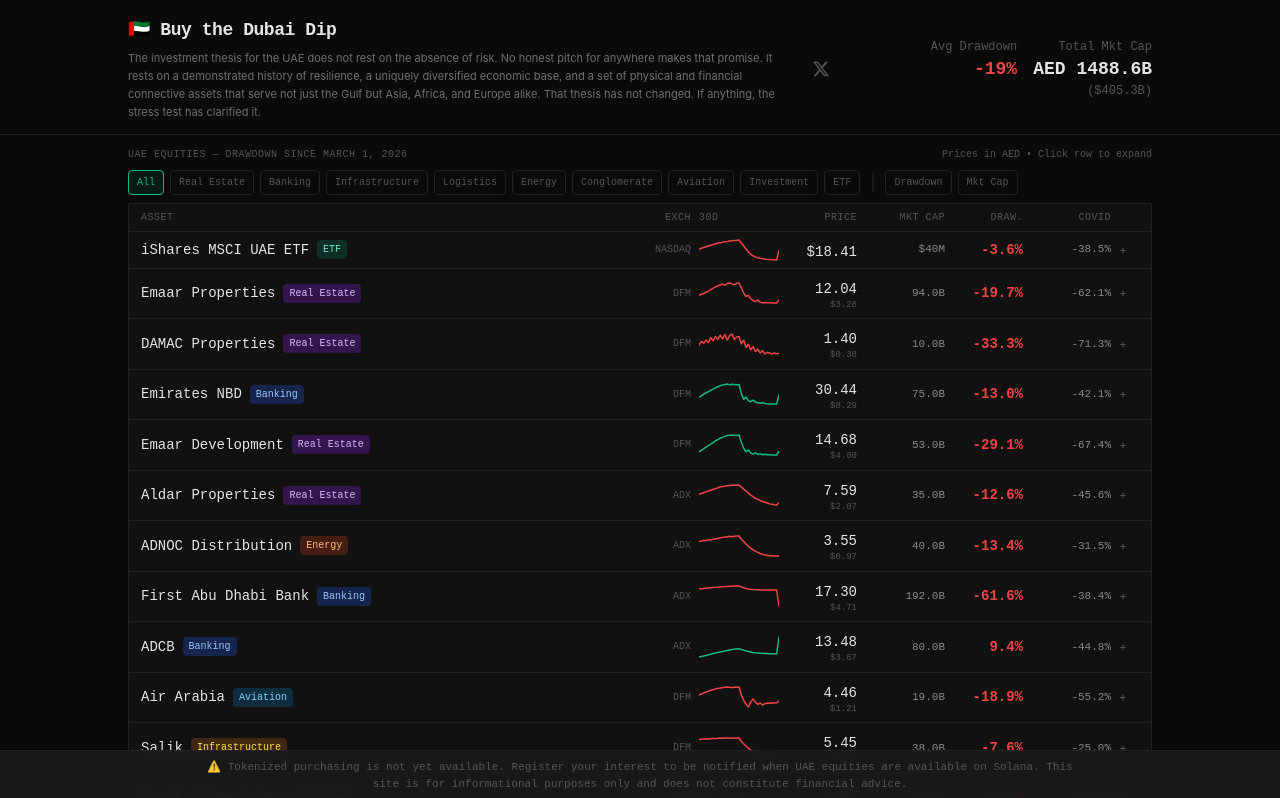
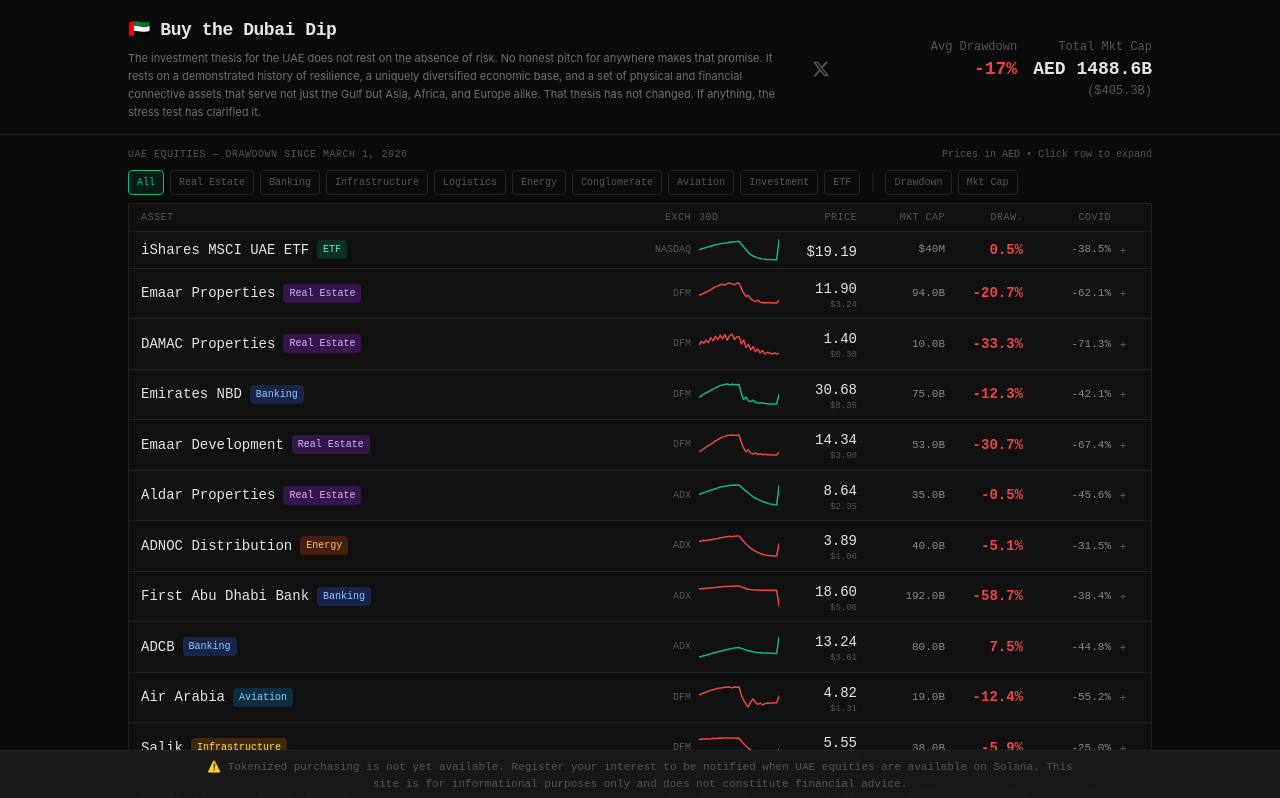
Before and after one commit to riverventures/buy-the-dubai-dip, a Next.js app: page / in a window 1280 px wide. Shown: the top 798 px of the page. Built offline with nearby package versions, Linux system fonts and the light colour scheme.

Commit message:
chore: daily price update 2026-04-12

```diff
--- a/src/data/assets.ts
+++ b/src/data/assets.ts
@@ -62,15 +62,15 @@
     exchange: 'NASDAQ',
     currency: 'USD',
     fiatUrl: 'https://www.ishares.com/us/products/264275/ishares-msci-uae-capped-etf',
-    currentPrice: 18.41,
+    currentPrice: 19.19,
     preMarch1Price: 19.10,
-    drawdownPct: -3.6,
+    drawdownPct: 0.5,
     covidDrawdownPct: -38.5,
     sparklineData: [
       18.50, 18.55, 18.60, 18.65, 18.70, 18.75, 18.80, 18.85, 18.88, 18.92,
       18.95, 18.98, 19.00, 19.03, 19.05, 19.07, 19.08, 19.10,
       18.90, 18.70, 18.50, 18.30, 18.15, 18.05, 17.98, 17.92, 17.88,
-      17.85, 17.83, 17.81, 17.80, 17.79, 17.78, 17.77, 18.41
+      17.85, 17.83, 17.81, 17.80, 17.79, 17.78, 17.77, 19.19
     ],
     pe: 8.2,
     marketCapB: 0.04,
@@ -89,15 +89,15 @@
     exchange: 'DFM',
     currency: 'AED',
     fiatUrl: 'https://www.dfm.ae/the-exchange/market-information/company/EMAAR/trading/trading-summary',
-    currentPrice: 12.04,
+    currentPrice: 11.9,
     preMarch1Price: 15.00,
-    drawdownPct: -19.7,
+    drawdownPct: -20.7,
     covidDrawdownPct: -62.1,
     sparklineData: [
       12.80, 13.00, 13.15, 13.40, 13.55, 13.80, 14.10, 14.30, 14.50, 14.65,
       14.80, 14.60, 14.90, 15.00, 14.85, 14.70, 14.95, 15.00,
       14.10, 13.20, 12.60, 12.80, 12.20, 11.90, 11.70, 11.95, 11.60,
-      11.50, 11.55, 11.48, 11.52, 11.47, 11.46, 11.45, 12.04
+      11.50, 11.55, 11.48, 11.52, 11.47, 11.46, 11.45, 11.9
     ],
     pe: 5.8,
     marketCapB: 94.0,
@@ -143,15 +143,15 @@
     exchange: 'DFM',
     currency: 'AED',
     fiatUrl: 'https://www.dfm.ae/the-exchange/market-information/company/EMIRATESNBD/trading/trading-summary',
-    currentPrice: 30.44,
+    currentPrice: 30.68,
     preMarch1Price: 35.00,
-    drawdownPct: -13.0,
+    drawdownPct: -12.3,
     covidDrawdownPct: -42.1,
     sparklineData: [
       29.50, 30.00, 30.80, 31.40, 31.80, 32.50, 33.00, 33.50, 34.00, 34.50,
       34.80, 35.00, 35.20, 34.80, 35.10, 35.00, 34.90, 35.00,
       31.00, 28.50, 29.50, 28.00, 27.50, 28.20, 27.30, 27.00, 26.80,
-      27.10, 26.70, 26.60, 26.55, 26.52, 26.50, 26.50, 30.44
+      27.10, 26.70, 26.60, 26.55, 26.52, 26.50, 26.50, 30.68
     ],
     pe: 6.2,
     marketCapB: 75.0,
@@ -170,15 +170,15 @@
     exchange: 'DFM',
     currency: 'AED',
     fiatUrl: 'https://www.dfm.ae/the-exchange/market-information/company/EMAARDEV/trading/trading-summary',
-    currentPrice: 14.68,
+    currentPrice: 14.34,
     preMarch1Price: 20.70,
-    drawdownPct: -29.1,
+    drawdownPct: -30.7,
     covidDrawdownPct: -67.4,
     sparklineData: [
       14.50, 15.00, 15.60, 16.20, 16.80, 17.30, 17.90, 18.50, 19.00, 19.50,
       19.90, 20.20, 20.50, 20.65, 20.70, 20.60, 20.50, 20.70,
       18.00, 15.80, 14.50, 15.20, 14.00, 13.60, 14.10, 13.50, 13.80,
-      13.40, 13.55, 13.35, 13.40, 13.32, 13.30, 13.30, 14.68
+      13.40, 13.55, 13.35, 13.40, 13.32, 13.30, 13.30, 14.34
     ],
     pe: 4.5,
     marketCapB: 53.0,
@@ -197,15 +197,15 @@
     exchange: 'ADX',
     currency: 'AED',
     fiatUrl: 'https://www.adx.ae/main-market/company-profile/overview?symbols=ALDAR',
-    currentPrice: 7.59,
+    currentPrice: 8.64,
     preMarch1Price: 8.68,
-    drawdownPct: -12.6,
+    drawdownPct: -0.5,
     covidDrawdownPct: -45.6,
     sparklineData: [
       8.10, 8.15, 8.20, 8.25, 8.30, 8.35, 8.40, 8.45, 8.50, 8.55,
       8.58, 8.60, 8.63, 8.65, 8.67, 8.68, 8.66, 8.68,
       8.55, 8.42, 8.30, 8.18, 8.05, 7.95, 7.85, 7.78, 7.72,
-      7.65, 7.60, 7.55, 7.50, 7.48, 7.45, 7.43, 7.59
+      7.65, 7.60, 7.55, 7.50, 7.48, 7.45, 7.43, 8.64
     ],
     pe: 9.1,
     marketCapB: 35.0,
@@ -224,15 +224,15 @@
     exchange: 'ADX',
     currency: 'AED',
     fiatUrl: 'https://www.adx.ae/main-market/company-profile/overview?symbols=ADNOCDIST',
-    currentPrice: 3.55,
+    currentPrice: 3.89,
     preMarch1Price: 4.10,
-    drawdownPct: -13.4,
+    drawdownPct: -5.1,
     covidDrawdownPct: -31.5,
     sparklineData: [
       3.95, 3.96, 3.98, 3.97, 4.00, 3.99, 4.01, 4.02, 4.03, 4.05,
       4.06, 4.07, 4.08, 4.09, 4.08, 4.09, 4.10, 4.10,
       4.02, 3.95, 3.88, 3.82, 3.76, 3.72, 3.68, 3.65, 3.62,
-      3.60, 3.58, 3.57, 3.56, 3.56, 3.55, 3.55, 3.55
+      3.60, 3.58, 3.57, 3.56, 3.56, 3.55, 3.55, 3.89
     ],
     pe: 15.2,
     marketCapB: 40.0,
@@ -251,15 +251,15 @@
     exchange: 'ADX',
     currency: 'AED',
     fiatUrl: 'https://www.adx.ae/main-market/company-profile/overview?symbols=FAB',
-    currentPrice: 17.3,
+    currentPrice: 18.6,
     preMarch1Price: 45.00,
-    drawdownPct: -61.6,
+    drawdownPct: -58.7,
     covidDrawdownPct: -38.4,
     sparklineData: [
       41.00, 41.30, 41.60, 41.90, 42.20, 42.50, 42.80, 43.10, 43.40, 43.70,
       44.00, 44.20, 44.40, 44.60, 44.75, 44.85, 44.95, 45.00,
       43.80, 42.60, 41.50, 40.80, 40.30, 40.00, 39.80, 39.65, 39.55,
-      39.50, 39.45, 39.42, 39.38, 39.35, 39.32, 39.30, 17.3
+      39.50, 39.45, 39.42, 39.38, 39.35, 39.32, 39.30, 18.6
     ],
     pe: 8.4,
     marketCapB: 192.0,
@@ -278,15 +278,15 @@
     exchange: 'ADX',
     currency: 'AED',
     fiatUrl: 'https://www.adx.ae/main-market/company-profile/overview?symbols=ADCB',
-    currentPrice: 13.48,
+    currentPrice: 13.24,
     preMarch1Price: 12.32,
-    drawdownPct: 9.4,
+    drawdownPct: 7.5,
     covidDrawdownPct: -44.8,
     sparklineData: [
       11.50, 11.55, 11.60, 11.65, 11.72, 11.78, 11.85, 11.90, 11.95, 12.00,
       12.05, 12.10, 12.15, 12.20, 12.25, 12.28, 12.30, 12.32,
       12.25, 12.18, 12.10, 12.05, 12.00, 11.95, 11.92, 11.90, 11.88,
-      11.86, 11.85, 11.84, 11.83, 11.82, 11.81, 11.80, 13.48
+      11.86, 11.85, 11.84, 11.83, 11.82, 11.81, 11.80, 13.24
     ],
     pe: 7.1,
     marketCapB: 80.0,
@@ -305,15 +305,15 @@
     exchange: 'DFM',
     currency: 'AED',
     fiatUrl: 'https://www.dfm.ae/the-exchange/market-information/company/AIRARABIA/trading/trading-summary',
-    currentPrice: 4.46,
+    currentPrice: 4.82,
     preMarch1Price: 5.50,
-    drawdownPct: -18.9,
+    drawdownPct: -12.4,
     covidDrawdownPct: -55.2,
     sparklineData: [
       4.90, 4.98, 5.05, 5.12, 5.18, 5.25, 5.30, 5.35, 5.40, 5.42,
       5.45, 5.48, 5.50, 5.48, 5.45, 5.50, 5.48, 5.50,
       4.90, 4.50, 4.20, 4.00, 4.40, 4.60, 4.35, 4.20, 4.30,
-      4.15, 4.25, 4.30, 4.28, 4.32, 4.30, 4.31, 4.46
+      4.15, 4.25, 4.30, 4.28, 4.32, 4.30, 4.31, 4.82
     ],
     pe: 7.5,
     marketCapB: 19.0,
@@ -332,15 +332,15 @@
     exchange: 'DFM',
     currency: 'AED',
     fiatUrl: 'https://www.dfm.ae/the-exchange/market-information/company/SALIK/trading/trading-summary',
-    currentPrice: 5.45,
+    currentPrice: 5.55,
     preMarch1Price: 5.90,
-    drawdownPct: -7.6,
+    drawdownPct: -5.9,
     covidDrawdownPct: -25.0,
     sparklineData: [
       5.85, 5.86, 5.87, 5.88, 5.87, 5.88, 5.89, 5.88, 5.89, 5.90,
       5.89, 5.90, 5.90, 5.89, 5.90, 5.90, 5.89, 5.90,
       5.80, 5.72, 5.65, 5.58, 5.52, 5.48, 5.44, 5.40, 5.38,
-      5.36, 5.34, 5.32, 5.30, 5.29, 5.28, 5.28, 5.45
+      5.36, 5.34, 5.32, 5.30, 5.29, 5.28, 5.28, 5.55
     ],
     pe: 18.5,
     marketCapB: 38.0,
@@ -359,15 +359,15 @@
     exchange: 'DFM',
     currency: 'AED',
     fiatUrl: 'https://www.dfm.ae/the-exchange/market-information/company/DIB/trading/trading-summary',
-    currentPrice: 7.91,
+    currentPrice: 7.5,
     preMarch1Price: 8.50,
-    drawdownPct: -6.9,
+    drawdownPct: -11.8,
     covidDrawdownPct: -48.6,
     sparklineData: [
       7.70, 7.85, 7.75, 7.95, 8.05, 7.90, 8.10, 8.20, 8.30, 8.40,
       8.35, 8.50, 8.45, 8.48, 8.42, 8.50, 8.48, 8.50,
       8.10, 7.80, 7.60, 7.75, 7.50, 7.65, 7.45, 7.50, 7.42,
-      7.48, 7.44, 7.42, 7.43, 7.41, 7.40, 7.40, 7.91
+      7.48, 7.44, 7.42, 7.43, 7.41, 7.40, 7.40, 7.5
     ],
     pe: 6.8,
     marketCapB: 55.0,
@@ -413,15 +413,15 @@
     exchange: 'ADX',
     currency: 'AED',
     fiatUrl: 'https://www.adx.ae/main-market/company-profile/overview?symbols=IHC',
-    currentPrice: 391.0,
+    currentPrice: 390.0,
     preMarch1Price: 450.00,
-    drawdownPct: -13.1,
+    drawdownPct: -13.3,
     covidDrawdownPct: -18.0,
     sparklineData: [
       420, 430, 415, 440, 425, 445, 435, 455, 440, 448,
       460, 445, 455, 450, 440, 455, 445, 450,
       420, 400, 415, 390, 405, 385, 395, 380, 392,
-      385, 395, 388, 393, 390, 392, 391, 391.0
+      385, 395, 388, 393, 390, 392, 391, 390.0
     ],
     pe: 22.4,
     marketCapB: 730.0,
@@ -440,15 +440,15 @@
     exchange: 'ADX',
     currency: 'AED',
     fiatUrl: 'https://www.adx.ae/main-market/company-profile/overview?symbols=RAKPROP',
-    currentPrice: 0.916,
+    currentPrice: 1.01,
     preMarch1Price: 1.80,
-    drawdownPct: -49.1,
+    drawdownPct: -43.9,
     covidDrawdownPct: -58.3,
     sparklineData: [
       1.55, 1.60, 1.58, 1.65, 1.62, 1.70, 1.68, 1.75, 1.72, 1.78,
       1.80, 1.76, 1.82, 1.78, 1.80, 1.76, 1.80, 1.80,
       1.60, 1.45, 1.50, 1.38, 1.42, 1.35, 1.38, 1.34, 1.36,
-      1.33, 1.35, 1.34, 1.33, 1.34, 1.33, 1.33, 0.916
+      1.33, 1.35, 1.34, 1.33, 1.34, 1.33, 1.33, 1.01
     ],
     pe: 3.8,
     marketCapB: 3.0,
```
